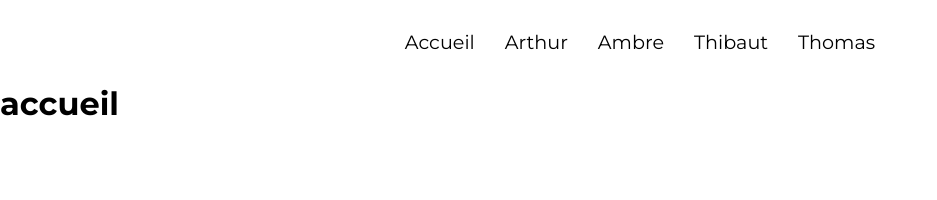
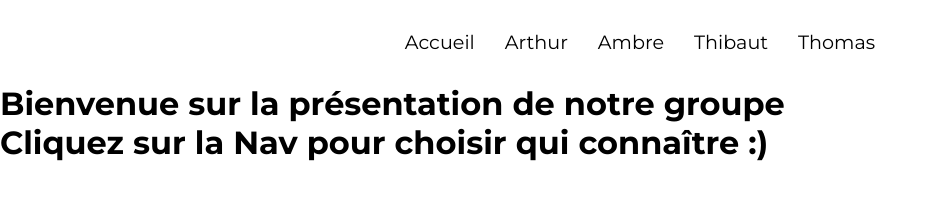
Before and after one commit to arthur881/Rendu_cours_git, a plain HTML site: page index.html in a window 1280 px wide. Shown: the whole page, without its empty margins (0-937 px from the left). Drawn offline with Linux system fonts and the light colour scheme.

Commit message:
Update index.html

```diff
--- a/index.html
+++ b/index.html
@@ -17,6 +17,6 @@
             <li><a href="#">Thomas</a></li>
         </ul>
     </nav>
-    <h1>accueil</h1>
+    <h1 class="titre"> Bienvenue sur la présentation de notre groupe <br> Cliquez sur la Nav pour choisir qui connaître :)</h1>
 </body>
 </html>
```
